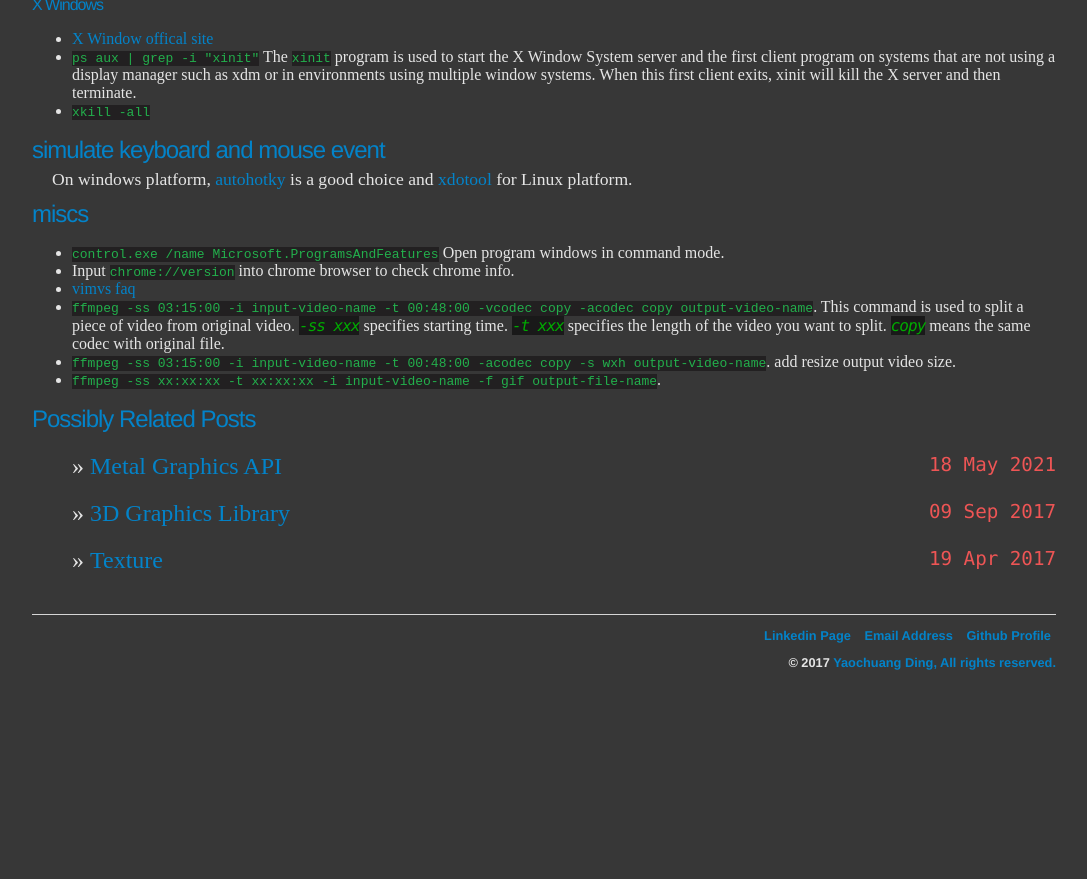
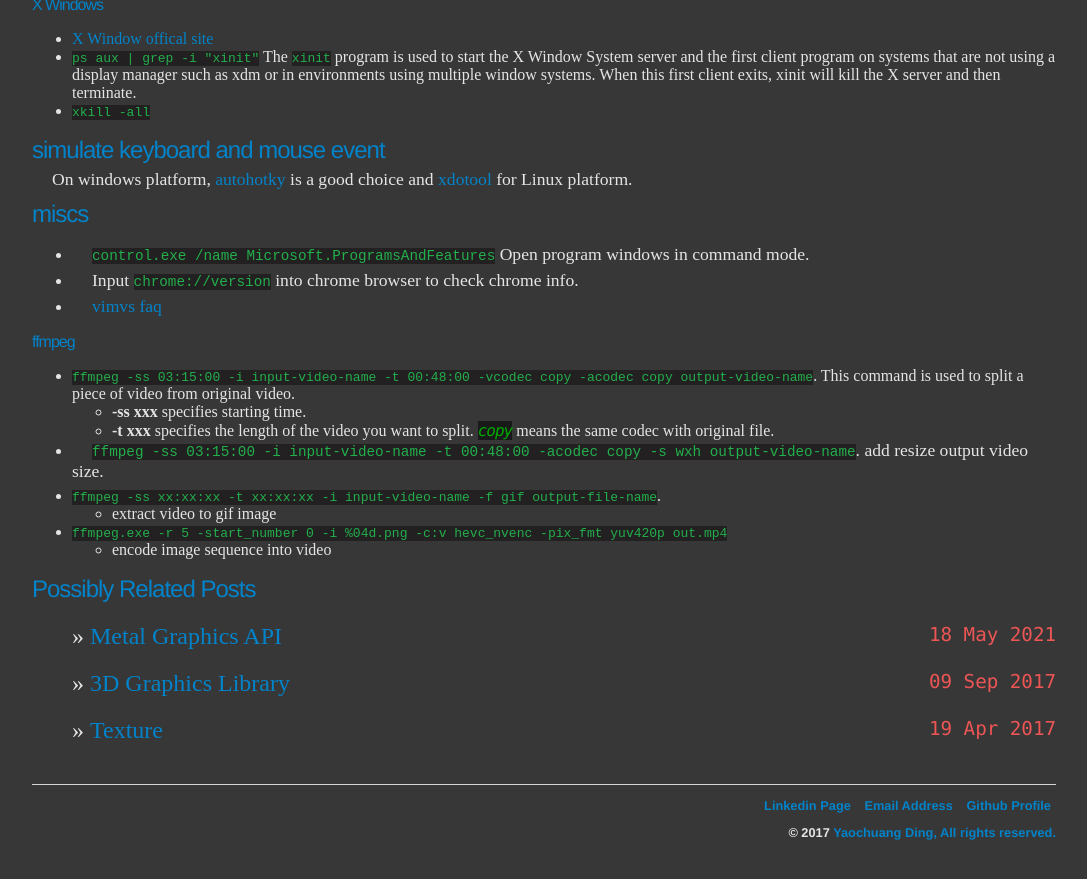
Before and after one commit to ychding11/ychding11.github.io, a Jekyll site: the page built from _posts/2015-03-16-Useful-Linux-Command.md, in a window 1280 px wide and 900 px high, scrolled down 5692 px. Shown: the top 879 px of the window, without its empty margins (96-1183 px from the left). Built offline with Jekyll 4.4.1, drawn with Linux system fonts in a browser that asks for light colours; before the commit the page ends 6422 px from its top, so only the background shows below that.

Commit message:
add new command.

```diff
--- a/_posts/2015-03-16-Useful-Linux-Command.md
+++ b/_posts/2015-03-16-Useful-Linux-Command.md
@@ -325,10 +325,21 @@ On windows platform, [autohotky](https://autohotkey.com/) is a good choice and
 ## miscs
 
 - `control.exe /name Microsoft.ProgramsAndFeatures` Open program windows in command mode.
+
 - Input `chrome://version` into chrome browser to check chrome info.
+
 - [vimvs faq](https://github.com/jaredpar/VsVim/wiki/faq)
-- `ffmpeg -ss 03:15:00 -i input-video-name -t 00:48:00 -vcodec copy -acodec copy output-video-name`. This command is used to
-  split a piece of video from original video. *-ss xxx* specifies starting time.
-  *-t xxx* specifies the length of the video you want to split. *copy* means the same codec with original file.
+
+### ffmpeg
+
+- `ffmpeg -ss 03:15:00 -i input-video-name -t 00:48:00 -vcodec copy -acodec copy output-video-name`. This command is used to split a piece of video from original video.
+  - **-ss xxx** specifies starting time.
+  - **-t xxx** specifies the length of the video you want to split. *copy* means the same codec with original file.
+
 - `ffmpeg -ss 03:15:00 -i input-video-name -t 00:48:00 -acodec copy -s wxh output-video-name`.  add resize output video size.
+
 - `ffmpeg -ss xx:xx:xx -t xx:xx:xx -i input-video-name -f gif  output-file-name`.
+  - extract video to gif image
+
+- `ffmpeg.exe -r 5 -start_number 0 -i %04d.png -c:v hevc_nvenc -pix_fmt yuv420p out.mp4`
+  - encode image sequence into video
```
